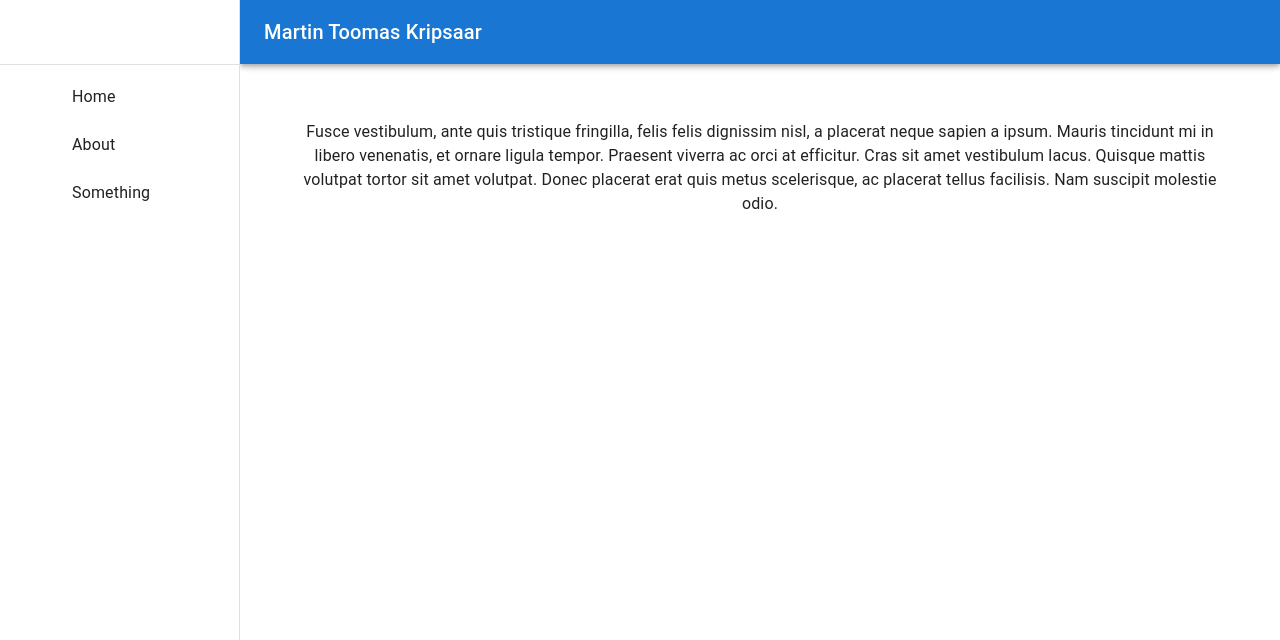
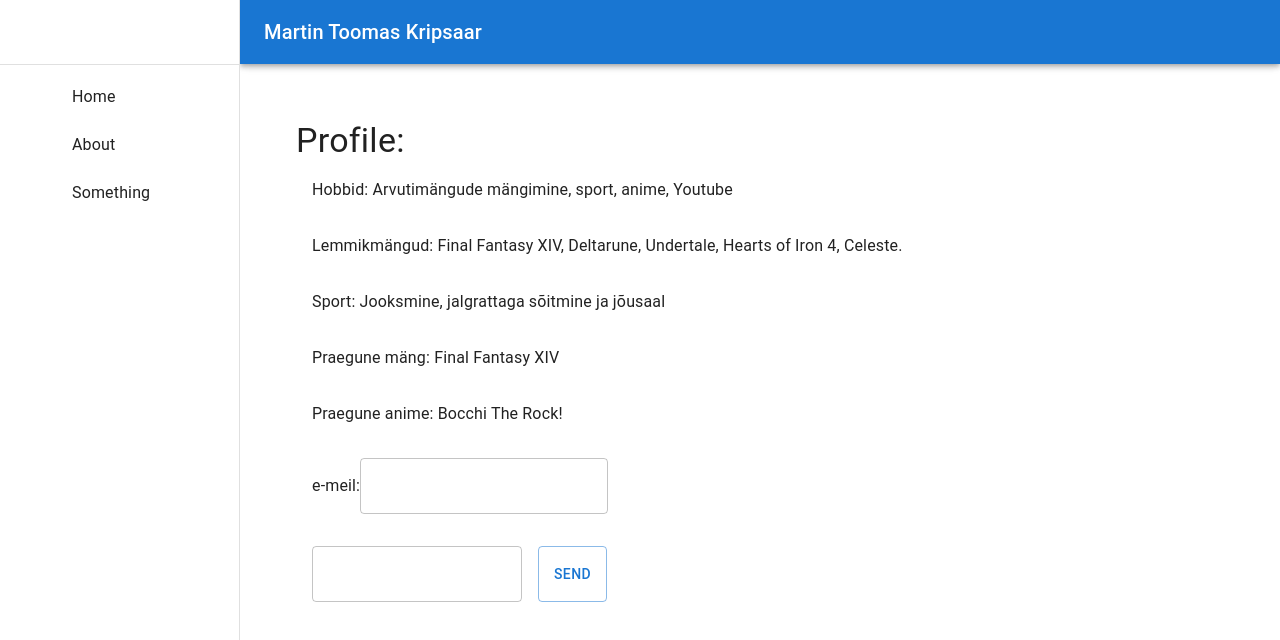
Before and after one commit to martkrip/rakenduste-programmeerimine-2025, a React (Vite) app in the folder 2025-09-18/tunnitoo/: page /#/about in a window 1280 px wide. Shown: the top 640 px of the page. Built offline with nearby package versions, Linux system fonts and the light colour scheme; some icons are missing.

Commit message:
(feat) Lisasin Abouti sisu, muutsin CSSi ja MyAppBari settingud

```diff
--- a/2025-09-18/tunnitoo/src/components/About.tsx
+++ b/2025-09-18/tunnitoo/src/components/About.tsx
@@ -1,14 +1,50 @@
+import {
+  Box,
+  Button,
+  List,
+  ListItem,
+  TextField,
+  Typography,
+} from "@mui/material";
+
 function About() {
   return (
-    <div>
-      Fusce vestibulum, ante quis tristique fringilla, felis felis dignissim
-      nisl, a placerat neque sapien a ipsum. Mauris tincidunt mi in libero
-      venenatis, et ornare ligula tempor. Praesent viverra ac orci at efficitur.
-      Cras sit amet vestibulum lacus. Quisque mattis volutpat tortor sit amet
-      volutpat. Donec placerat erat quis metus scelerisque, ac placerat tellus
-      facilisis. Nam suscipit molestie odio.
-    </div>
+    <Box
+      sx={{
+        width: "100%",
+        display: "flex",
+        flexDirection: "column",
+        alignItems: "flex-start",
+      }}
+    >
+      <Typography variant="h4" noWrap component="div">
+        Profile:
+      </Typography>
+      <List
+        sx={{ width: "100%", display: "flex", flexDirection: "column", gap: 2 }}
+      >
+        <ListItem>
+          Hobbid: Arvutimängude mängimine, sport, anime, Youtube
+        </ListItem>
+        <ListItem>
+          Lemmikmängud: Final Fantasy XIV, Deltarune, Undertale, Hearts of Iron
+          4, Celeste.
+        </ListItem>
+        <ListItem>Sport: Jooksmine, jalgrattaga sõitmine ja jõusaal</ListItem>
+        <ListItem>Praegune mäng: Final Fantasy XIV</ListItem>
+        <ListItem>Praegune anime: Bocchi The Rock!</ListItem>
+        <ListItem>
+          e-meil: <TextField type="email"></TextField>
+        </ListItem>
+        <ListItem>
+          <Box sx={{ display: "flex", flexdirection: "row", gap: 2 }}>
+            <TextField multiline></TextField>
+            <Button variant="outlined">Send</Button>
+          </Box>
+        </ListItem>
+      </List>
+    </Box>
   );
 }
 
-export default About
+export default About;
--- a/2025-09-18/tunnitoo/src/components/MyAppBar.tsx
+++ b/2025-09-18/tunnitoo/src/components/MyAppBar.tsx
@@ -29,7 +29,7 @@ export default function MyAppBar({ children }: {children: ReactNode}) {
         sx={{ width: `calc(100% - ${drawerWidth}px)`, ml: `${drawerWidth}px` }}
       >
         <Toolbar>
-          <Typography variant="h6" noWrap component="div">
+          <Typography variant="h6" /* noWrap component="div" */>
             Martin Toomas Kripsaar
           </Typography>
         </Toolbar>
@@ -50,7 +50,7 @@ export default function MyAppBar({ children }: {children: ReactNode}) {
       >
         <Toolbar />
         <Divider />
-        <List>
+        <List sx={{width: "100%"}}>
           {drawerItems.map((item, index) => (
             <ListItem key={item.text} disablePadding>
               <ListItemButton component={Link} to={item.path}>
@@ -67,7 +67,7 @@ export default function MyAppBar({ children }: {children: ReactNode}) {
       {/* Page Content */}
       <Box
         component="main"
-        sx={{ flexGrow: 1, bgcolor: "background.default", p: 3 }}
+        sx={{ width: "100%", display: "flex", flexDirection: "column", alignItems: "flex-start", flexGrow: 1, bgcolor: "background.default", p: 3 }}
       >
         <Toolbar />
         {/* Your content goes here */}
--- a/2025-09-18/tunnitoo/src/index.css
+++ b/2025-09-18/tunnitoo/src/index.css
@@ -24,8 +24,6 @@ a:hover {
 
 body {
   margin: 0;
-  display: flex;
-  place-items: flex-start;
   min-width: 320px;
   min-height: 100vh;
 }
```
